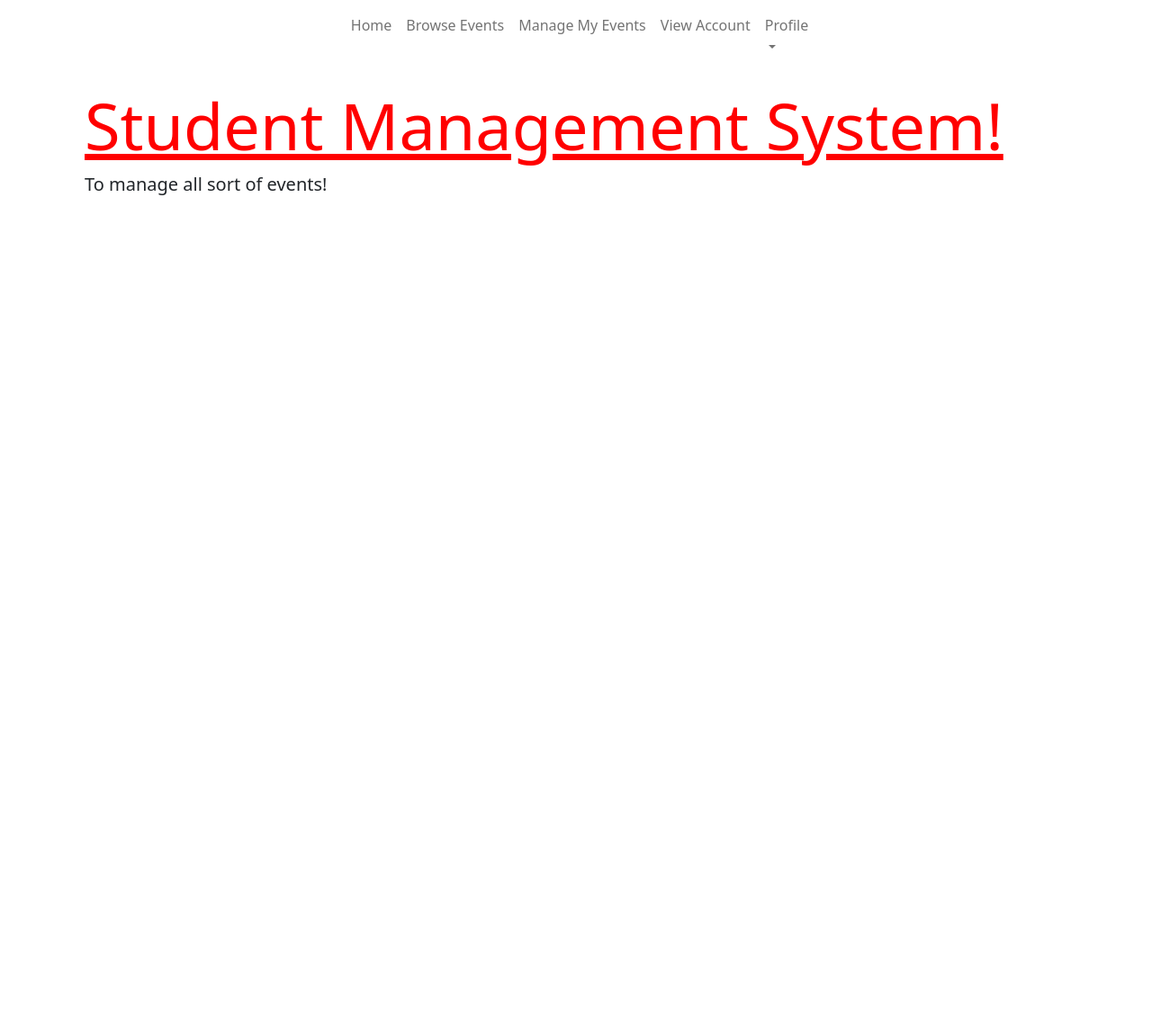
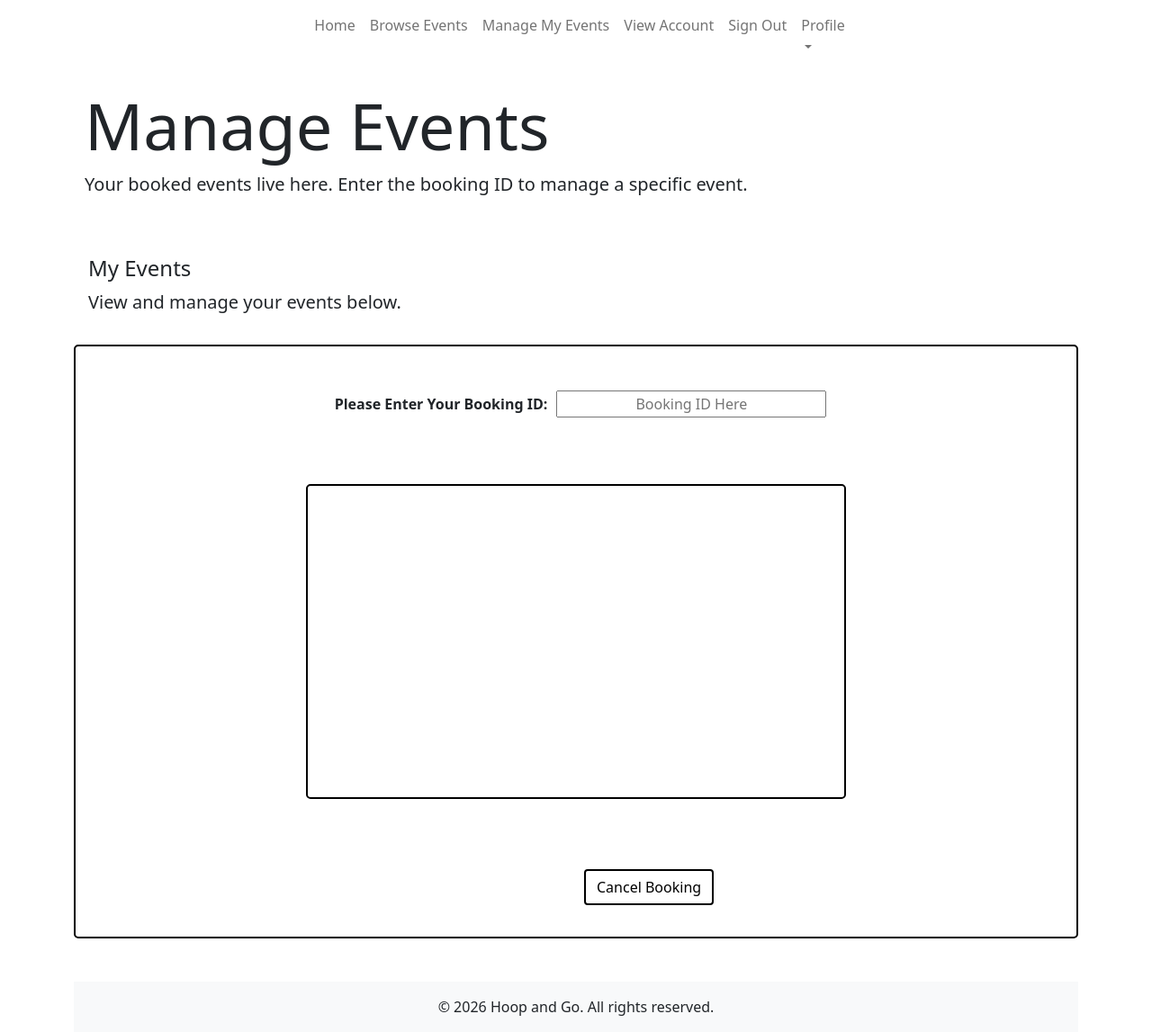
Before and after one commit to Aidas04/NCI-Team-Project-2026, a Django app: page /manage_events/ in a window 1280 px wide. Shown: the whole page at 90% size. Before the commit the page ends 217 px from the top, so only its background shows below. Run offline with Django 5.2, Linux system fonts and the light colour scheme; parts of the project's set-up code (start-up, migrations or seed data) failed here and were passed over.

Commit message:
Made the structure for the manage event page + some css and added sign out in nav bar

```diff
--- a/manage_events/templates/home/manage_events_page.html
+++ b/manage_events/templates/home/manage_events_page.html
@@ -1,7 +1,50 @@
+<!-- Manage Events Page - Aidas Kibas -->
+
 {% extends "base.html" %}
 {% block content %}
+
+    <!-- This div structures the heading of the page and the lead text below it -->
+
     <div class="container">
-        <h1 class="colorreds display-2">Student Management System!</h1>
-        <p class="lead">To manage all sort of events!</p>
+        <h2 class="colorblack display-2">Manage Events</h2>
+        <p class="lead">Your booked events live here. Enter the booking ID to manage a specific event.</p>
     </div>
+
+    <!-- This div structures the text above the manage event div-->
+
+    <div border="1" class="container mt-5 p-3">
+        <h4>My Events</h4>
+        <p class="lead">View and manage your events below.</p>
+        <div class="row">
+            {% for event in events %}
+                <div class="col-md-4 mb-4">
+                    <div class="card h-100">
+                        <div class="card-body">
+                            <h5 class="card-title">{{ event.name }}</h5>
+                        </div>
+                    </div>
+                </div>
+            {% endfor %}
+        </div>
+    </div>
+
+    <!-- This div structures the manage event box, input, and button for managing events -->
+
+    <div id="m_event_div1">
+        <br>
+        <p id="m_p1">Please Enter Your Booking ID:<input type="text" id="m_event_input" placeholder="Booking ID Here"></p>
+        <br><br>
+        <div id="m_display_box"></div>
+        <br><br>
+        <button id="m_event_button" class="btn btn-primary">Cancel Booking</button>
+
+    </div>
+
+    <!-- This div structures the footer of the page -->
+
+    <footer class="container-fluid bg-light py-3 mt-5">
+        <div class="text-center">
+            <p class="mb-0">&copy; 2026 Hoop and Go. All rights reserved.</p>
+        </div>
+
 {% endblock %}
--- a/static/css/style.css
+++ b/static/css/style.css
@@ -10,3 +10,48 @@
     color: red;
     text-decoration: underline;
 }
+
+/* Manage Events Page CSS - Aidas Kibas*/
+
+#m_event_div1 {
+    border: 2px solid black;
+    border-radius: 5px;
+    padding: 15px;
+}
+
+#m_p1 {
+    margin-left: 10px;
+    font-weight: bold;
+    text-align: center;
+}
+
+#m_event_input {
+    margin-left: 10px;
+    margin-top: 10px;
+    text-align: center;
+    width: 300px;
+    height: 30px;
+}
+
+#m_display_box {
+    border: 2px solid black;
+    border-radius: 5px;
+    width: 600px;
+    height: 350px;
+    margin: 10px auto;
+    padding: 10px;
+}
+
+#m_event_button {
+    color: black;
+    background-color: white;
+    border: 2px solid black;
+    margin-left: 550px;
+    margin-top: 20px;
+    margin-bottom: 20px;
+}
+
+#m_event_button:hover {
+    color: white;
+    background-color: black;
+}
--- a/templates/includes/main-nav.html
+++ b/templates/includes/main-nav.html
@@ -22,6 +22,12 @@
         <li class="nav-item dropdown">
             <a class="logo-font font-weight-bold nav-link text-black mr-5" href="{% url 'view_accounts' %}" id="home-link">
                 View Account
+            </a>
+        </li>
+
+        <li class="nav-item dropdown">
+            <a class="logo-font font-weight-bold nav-link text-black mr-5" href="" id="home-link">
+                Sign Out
             </a>
         </li>
 
```
